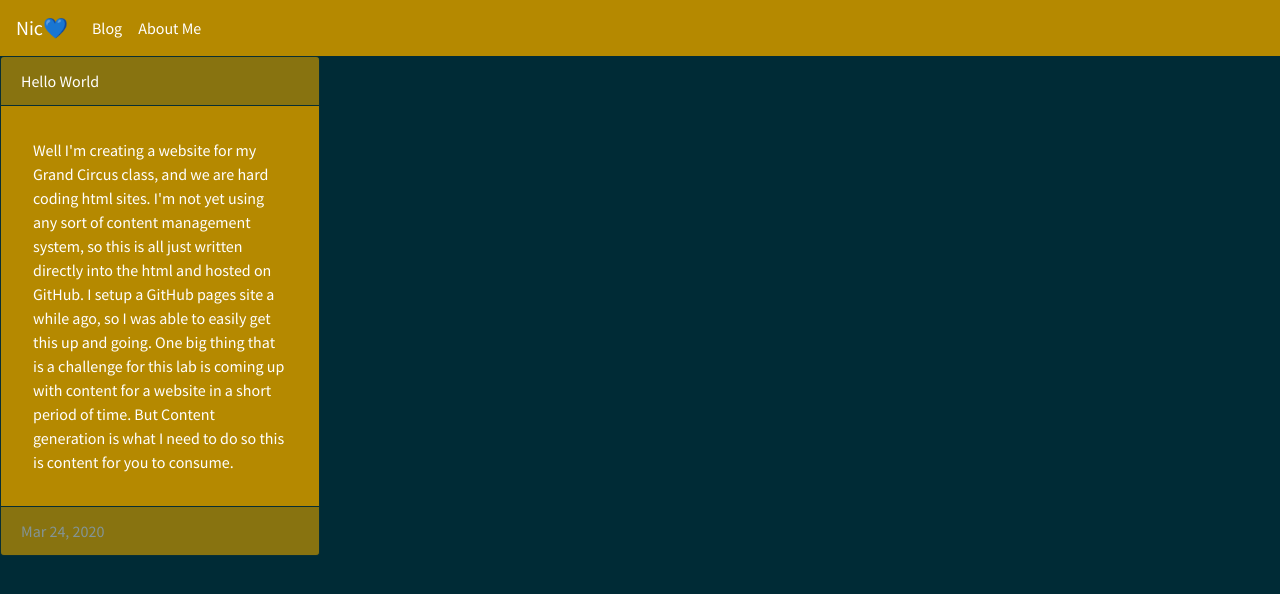
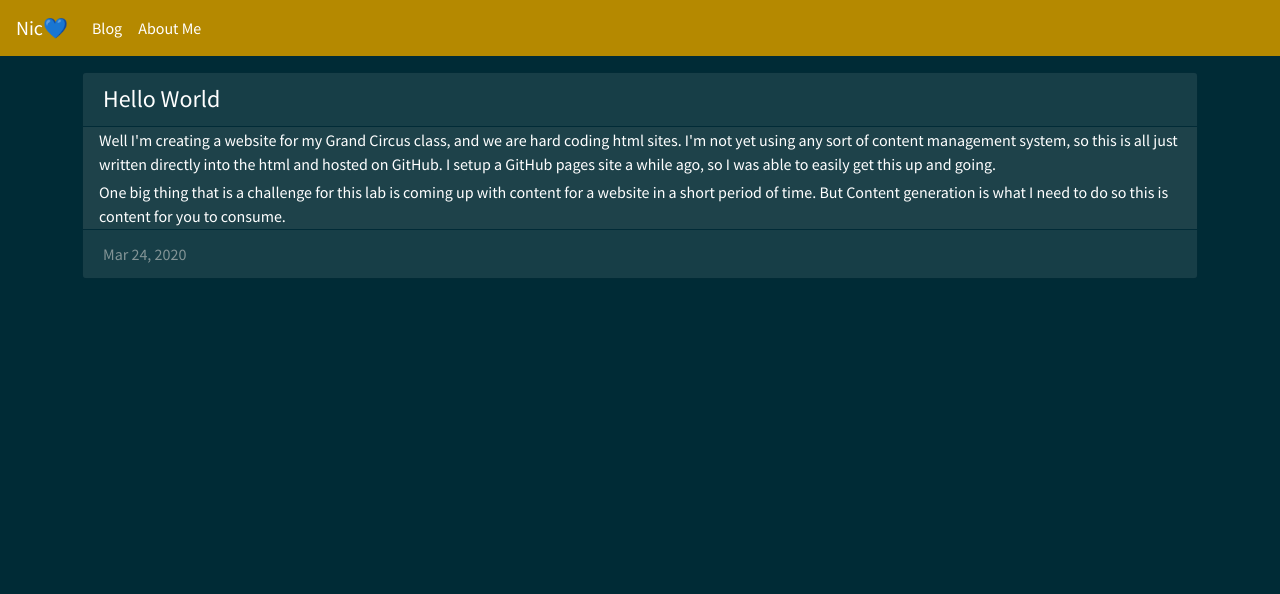
Before and after one commit to NicolasGerhardt/nic-heart-me, an Angular app: page /blog in a window 1280 px wide. Shown: the top 594 px of the page. Built offline with nearby package versions, Linux system fonts and the light colour scheme.

Commit message:
Reformatted blog area

```diff
--- a/src/app/blog-post/blog-post.component.css
+++ b/src/app/blog-post/blog-post.component.css
@@ -1,3 +1,3 @@
 .card-text {
-  margin: 2em;
+  margin: 0.1em 1em;
 }
--- a/src/app/blog-post/blog-post.component.html
+++ b/src/app/blog-post/blog-post.component.html
@@ -1,6 +1,5 @@
-<div class="card text-white bg-primary mb-3" style="max-width: 20rem;">
-    <div class="card-header">{{ post.title }}</div>
-    <p class="card-text">{{ post.content }}</p>
-    <div class="card-footer text-muted">{{ post.createdAt | date }}
-          </div>
+<div class="card text-white mb-3">
+    <h4 class="card-header">{{ post.title }}</h4>
+    <p class="card-text" *ngFor="let text of splitContent">{{ text }}</p>
+    <div class="card-footer text-muted">{{ post.createdAt | date }}</div>
     </div>
--- a/src/app/blog-post/blog-post.component.ts
+++ b/src/app/blog-post/blog-post.component.ts
@@ -9,10 +9,12 @@ import { BlogPost } from '../interfaces/blog-post';
 export class BlogPostComponent implements OnInit {
   @Input() post:BlogPost;
 
+  splitContent: string[] = [];
+
   constructor() { }
 
   ngOnInit(): void {
-    console.log({post: this.post})
+    this.splitContent = this.post.content.split('\n');
   }
 
 }
--- a/src/app/blog/blog.component.css
+++ b/src/app/blog/blog.component.css
@@ -0,0 +1,3 @@
+.container {
+  margin-top: 1rem;
+}
--- a/src/app/blog/blog.component.html
+++ b/src/app/blog/blog.component.html
@@ -1 +1,5 @@
-<app-blog-post [post]="post"></app-blog-post>
+<div class="container">
+    <div class="row">
+        <app-blog-post [post]="post"></app-blog-post>
+    </div>
+</div>
--- a/src/app/blog/blog.component.ts
+++ b/src/app/blog/blog.component.ts
@@ -16,6 +16,6 @@ export class BlogComponent implements OnInit {
   post:BlogPost = {
     title:"Hello World",
     createdAt: new Date(2020, 2,24),
-    content: "Well I'm creating a website for my Grand Circus class, and we are hard coding html sites. I'm not yet using any sort of content management system, so this is all just written directly into the html and hosted on GitHub. I setup a GitHub pages site a while ago, so I was able to easily get this up and going.\n\nOne big thing that is a challenge for this lab is coming up with content for a website in a short period of time. But Content generation is what I need to do so this is content for you to consume. "
+    content: "Well I'm creating a website for my Grand Circus class, and we are hard coding html sites. I'm not yet using any sort of content management system, so this is all just written directly into the html and hosted on GitHub. I setup a GitHub pages site a while ago, so I was able to easily get this up and going.\nOne big thing that is a challenge for this lab is coming up with content for a website in a short period of time. But Content generation is what I need to do so this is content for you to consume. "
   }
 }
```
